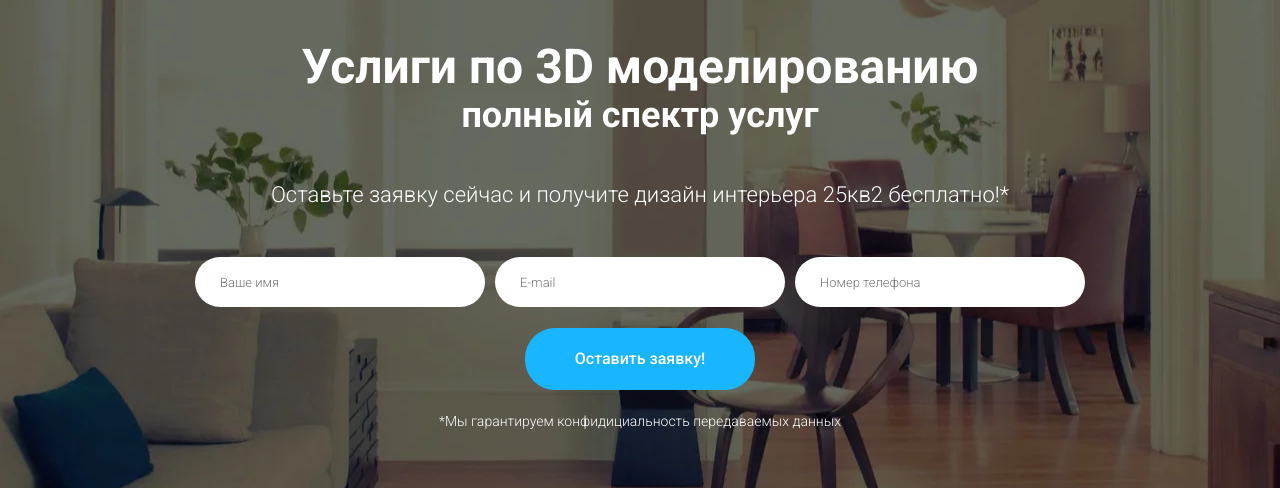
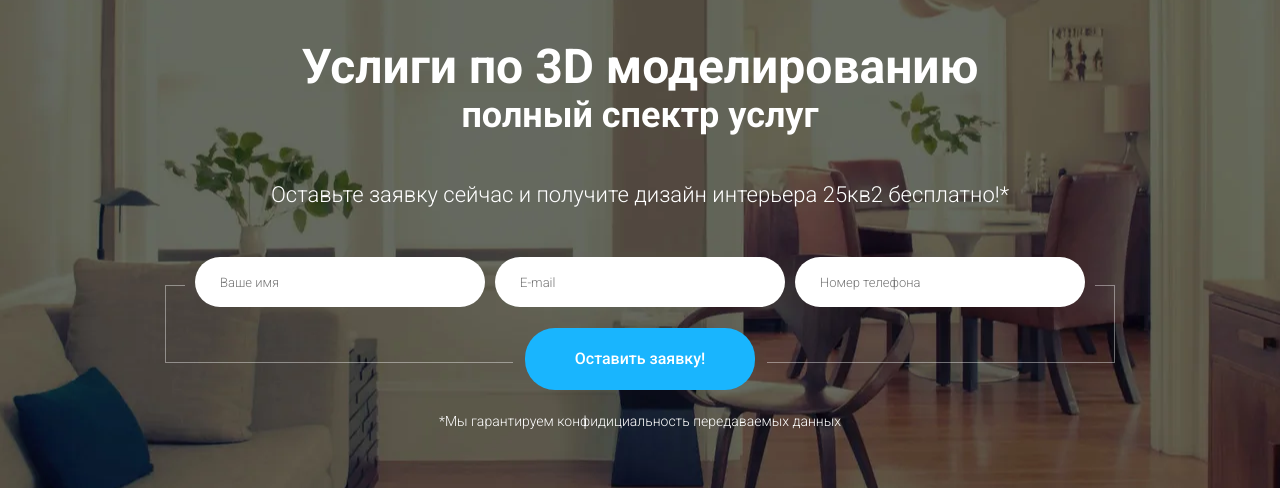
Before and after one commit to IvanChernykh/23Degree, a plain HTML site: page index.html in a window 1280 px wide. Shown: the part 111-599 px from the top of the page. Drawn offline with Linux system fonts and the light colour scheme.

Commit message:
some changes on header

```diff
--- a/index.html
+++ b/index.html
@@ -66,10 +66,12 @@
             <input type="email" class="header__input col-lg-4" placeholder="E-mail" />
             <input type="tel" class="header__input col-lg-4" placeholder="Номер телефона" />
             <div class="w-100"></div>
-            <input type="submit" value="Оставить заявку!" class="header__form_btn btn" />
+            <div class="form_bottom">
+              <input type="submit" value="Оставить заявку!" class="header__form_btn btn" />
+              <div class="form__line_left"></div>
+              <div class="form__line_right"></div>
+            </div>
           </div>
-          <div class="form__line_left"></div>
-          <div class="form__line_right"></div>
         </form>
         <p class="header__text">*Мы гарантируем конфидициальность передаваемых данных</p>
         <button class="header_button d-block">
--- a/scss/style.scss
+++ b/scss/style.scss
@@ -6,6 +6,9 @@ html {
 }
 body {
   font-family: "Roboto", sans-serif;
+}
+* {
+  box-sizing: border-box;
 }
 h1,
 h2,
@@ -135,6 +138,10 @@ input {
   height: 50px;
   margin-bottom: 21px;
 }
+.form_bottom {
+  width: 100%;
+  position: relative;
+}
 .header__form_btn {
   @include button(230px, 60px, $mainColor);
   @include fontProps(1.6rem, 500);
@@ -143,6 +150,42 @@ input {
   border-radius: 30px;
   &:hover {
     background-color: lighten($mainColor, 5%);
+  }
+}
+.form__line_left,
+.form__line_right {
+  position: absolute;
+  top: -70%;
+  width: 348px;
+  height: 78px;
+  border-bottom: 1px solid rgba($color: #fff, $alpha: 0.4);
+}
+.form__line_left {
+  border-left: 1px solid rgba($color: #fff, $alpha: 0.4);
+  left: -25px;
+  &::after {
+    content: "";
+    display: block;
+    width: 19px;
+    height: 1px;
+    position: absolute;
+    left: 0;
+    top: 0;
+    background: rgba($color: #fff, $alpha: 0.4);
+  }
+}
+.form__line_right {
+  border-right: 1px solid rgba($color: #fff, $alpha: 0.4);
+  right: -25px;
+  &::after {
+    content: "";
+    display: block;
+    width: 19px;
+    height: 1px;
+    position: absolute;
+    right: 0;
+    top: 0;
+    background: rgba($color: #fff, $alpha: 0.4);
   }
 }
 .header__text {
@@ -156,3 +199,4 @@ input {
   margin: 0 auto;
   cursor: pointer;
 }
+//services
```
Also changed, not shown: css/style.css.
